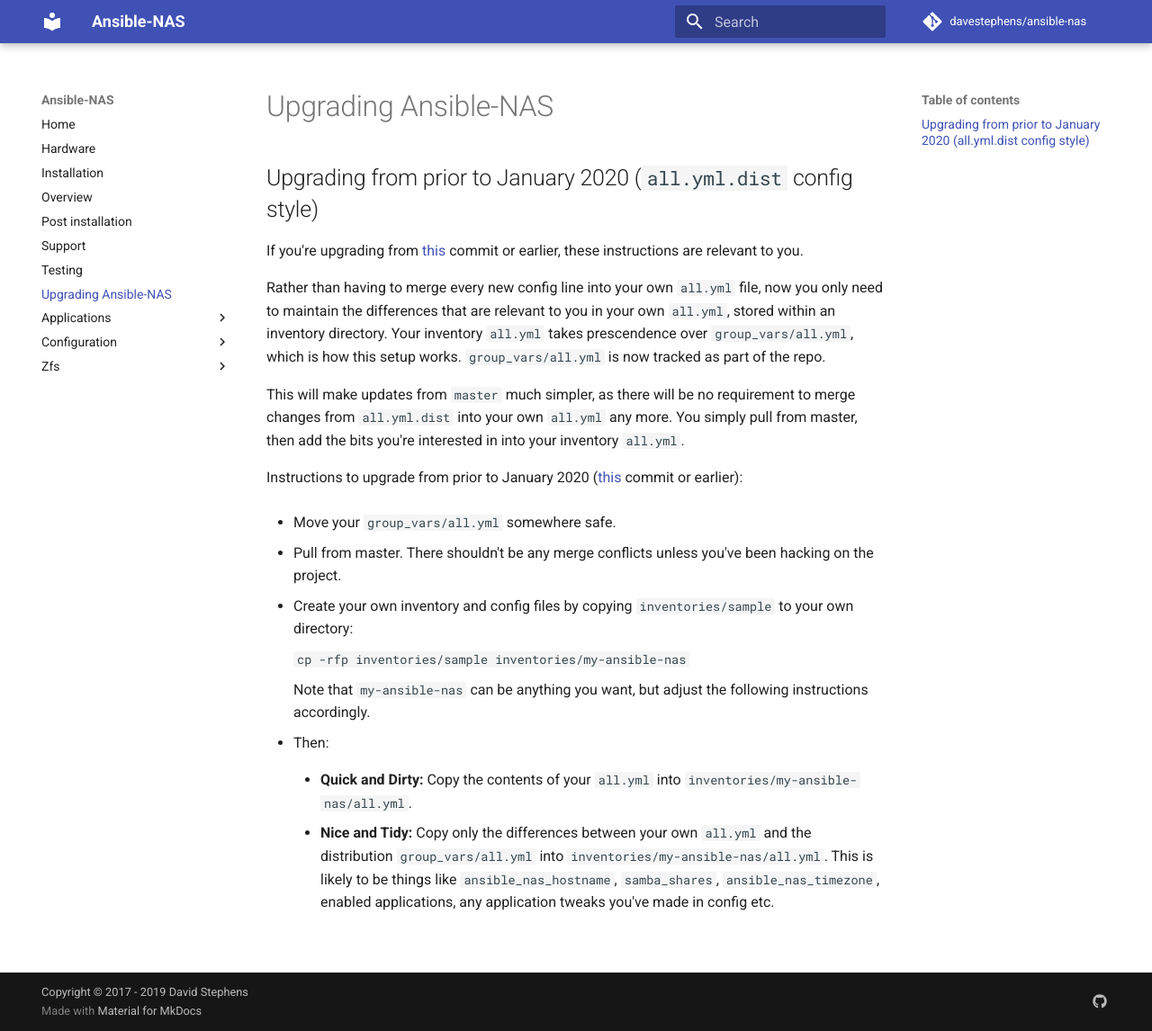
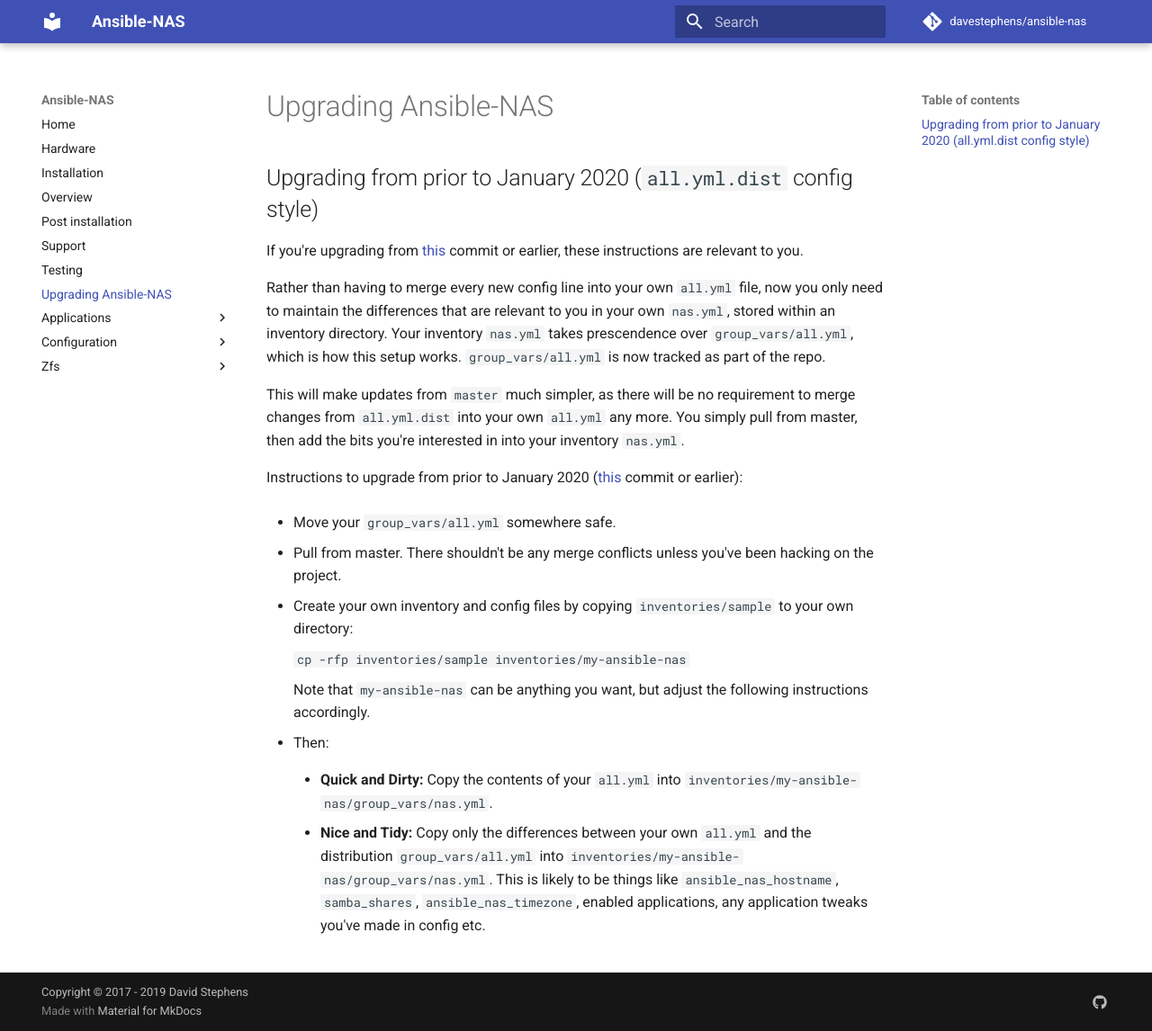
Before and after one commit to davestephens/ansible-nas, an MkDocs documentation site: the page built from docs/upgrading.md, in a window 1280 px wide and 1146 px high. Shown: the whole window at 90% size. Built offline with MkDocs 1.6.1 and Material for MkDocs 9.7.7, drawn with Linux system fonts in a browser that asks for light colours; comment, search, counter and statistics services are not loaded.

Commit message:
Update upgrade instructions

```diff
--- a/docs/upgrading.md
+++ b/docs/upgrading.md
@@ -4,9 +4,9 @@
 
 If you're upgrading from [this](https://github.com/davestephens/ansible-nas/commit/52c7fef3aba08e30331931747c81fb7b3bfd359a) commit or earlier, these instructions are relevant to you.
 
-Rather than having to merge every new config line into your own `all.yml` file, now you only need to maintain the differences that are relevant to you in your own `all.yml`, stored within an inventory directory. Your inventory `all.yml` takes prescendence over `group_vars/all.yml`, which is how this setup works. `group_vars/all.yml` is now tracked as part of the repo.
+Rather than having to merge every new config line into your own `all.yml` file, now you only need to maintain the differences that are relevant to you in your own `nas.yml`, stored within an inventory directory. Your inventory `nas.yml` takes prescendence over `group_vars/all.yml`, which is how this setup works. `group_vars/all.yml` is now tracked as part of the repo.
 
-This will make updates from `master` much simpler, as there will be no requirement to merge changes from `all.yml.dist` into your own `all.yml` any more. You simply pull from master, then add the bits you're interested in into your inventory `all.yml`.
+This will make updates from `master` much simpler, as there will be no requirement to merge changes from `all.yml.dist` into your own `all.yml` any more. You simply pull from master, then add the bits you're interested in into your inventory `nas.yml`.
 
 Instructions to upgrade from prior to January 2020 ([this]([this](https://github.com/davestephens/ansible-nas/commit/52c7fef3aba08e30331931747c81fb7b3bfd359a)) commit or earlier):
 
@@ -22,6 +22,6 @@ Instructions to upgrade from prior to January 2020 ([this]([this](https://github
 
 - Then:
 
-    - **Quick and Dirty:** Copy the contents of your `all.yml` into `inventories/my-ansible-nas/all.yml`.
+    - **Quick and Dirty:** Copy the contents of your `all.yml` into `inventories/my-ansible-nas/group_vars/nas.yml`.
 
-    - **Nice and Tidy:** Copy only the differences between your own `all.yml` and the distribution `group_vars/all.yml` into `inventories/my-ansible-nas/all.yml`. This is likely to be things like `ansible_nas_hostname`, `samba_shares`, `ansible_nas_timezone`, enabled applications, any application tweaks you've made in config etc.
+    - **Nice and Tidy:** Copy only the differences between your own `all.yml` and the distribution `group_vars/all.yml` into `inventories/my-ansible-nas/group_vars/nas.yml`. This is likely to be things like `ansible_nas_hostname`, `samba_shares`, `ansible_nas_timezone`, enabled applications, any application tweaks you've made in config etc.
```
